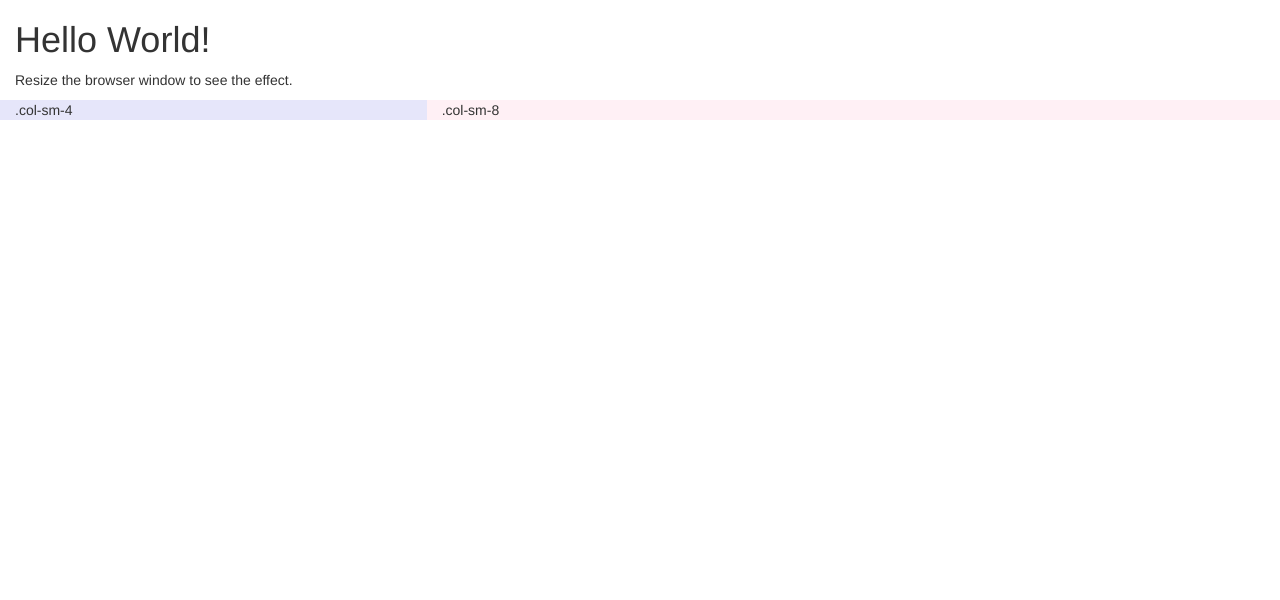
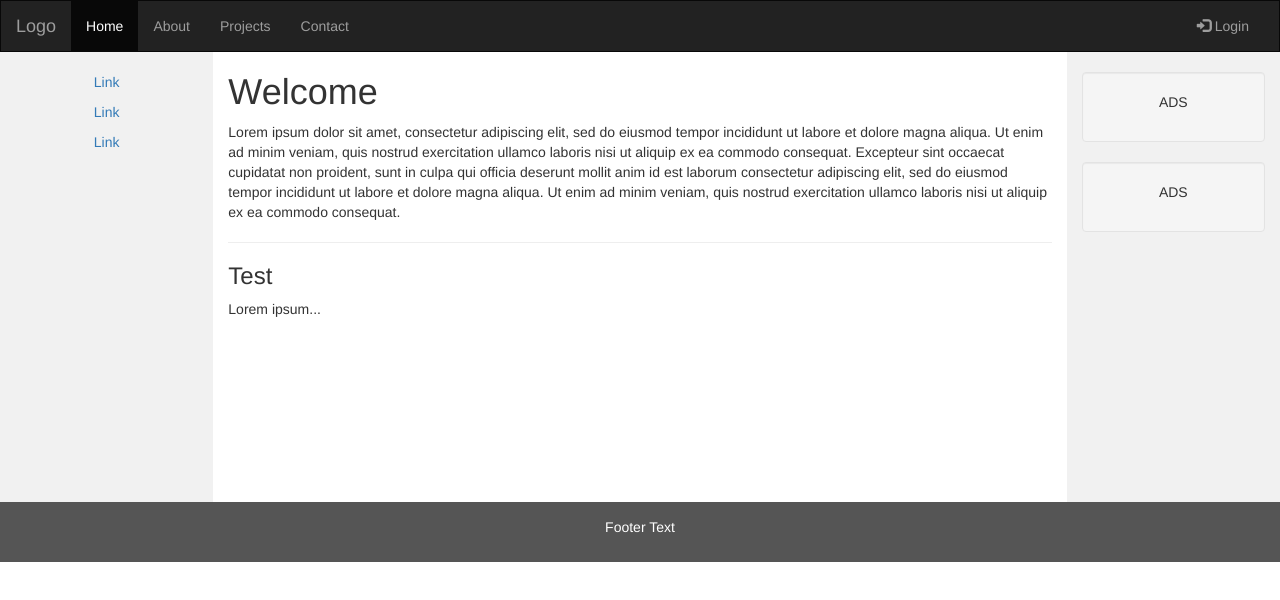
Before and after one commit to zipy124/ENGS102P-23, a plain HTML site: page index.html in a window 1280 px wide. Drawn offline with nearby package versions, Linux system fonts and the light colour scheme.

Commit message:
try template

```diff
--- a/index.html
+++ b/index.html
@@ -7,17 +7,94 @@
   <link rel="stylesheet" href="https://maxcdn.bootstrapcdn.com/bootstrap/3.3.7/css/bootstrap.min.css">
   <script src="https://ajax.googleapis.com/ajax/libs/jquery/3.2.1/jquery.min.js"></script>
   <script src="https://maxcdn.bootstrapcdn.com/bootstrap/3.3.7/js/bootstrap.min.js"></script>
+  <style>
+    /* Remove the navbar's default margin-bottom and rounded borders */
+    .navbar {
+      margin-bottom: 0;
+      border-radius: 0;
+    }
+
+    /* Set height of the grid so .sidenav can be 100% (adjust as needed) */
+    .row.content {height: 450px}
+
+    /* Set gray background color and 100% height */
+    .sidenav {
+      padding-top: 20px;
+      background-color: #f1f1f1;
+      height: 100%;
+    }
+
+    /* Set black background color, white text and some padding */
+    footer {
+      background-color: #555;
+      color: white;
+      padding: 15px;
+    }
+
+    /* On small screens, set height to 'auto' for sidenav and grid */
+    @media screen and (max-width: 767px) {
+      .sidenav {
+        height: auto;
+        padding: 15px;
+      }
+      .row.content {height:auto;}
+    }
+  </style>
 </head>
 <body>
 
-<div class="container-fluid">
-  <h1>Hello World!</h1>
-  <p>Resize the browser window to see the effect.</p>
-  <div class="row">
-    <div class="col-sm-4" style="background-color:lavender;">.col-sm-4</div>
-    <div class="col-sm-8" style="background-color:lavenderblush;">.col-sm-8</div>
+<nav class="navbar navbar-inverse">
+  <div class="container-fluid">
+    <div class="navbar-header">
+      <button type="button" class="navbar-toggle" data-toggle="collapse" data-target="#myNavbar">
+        <span class="icon-bar"></span>
+        <span class="icon-bar"></span>
+        <span class="icon-bar"></span>
+      </button>
+      <a class="navbar-brand" href="#">Logo</a>
+    </div>
+    <div class="collapse navbar-collapse" id="myNavbar">
+      <ul class="nav navbar-nav">
+        <li class="active"><a href="#">Home</a></li>
+        <li><a href="#">About</a></li>
+        <li><a href="#">Projects</a></li>
+        <li><a href="#">Contact</a></li>
+      </ul>
+      <ul class="nav navbar-nav navbar-right">
+        <li><a href="#"><span class="glyphicon glyphicon-log-in"></span> Login</a></li>
+      </ul>
+    </div>
+  </div>
+</nav>
+
+<div class="container-fluid text-center">
+  <div class="row content">
+    <div class="col-sm-2 sidenav">
+      <p><a href="#">Link</a></p>
+      <p><a href="#">Link</a></p>
+      <p><a href="#">Link</a></p>
+    </div>
+    <div class="col-sm-8 text-left">
+      <h1>Welcome</h1>
+      <p>Lorem ipsum dolor sit amet, consectetur adipiscing elit, sed do eiusmod tempor incididunt ut labore et dolore magna aliqua. Ut enim ad minim veniam, quis nostrud exercitation ullamco laboris nisi ut aliquip ex ea commodo consequat. Excepteur sint occaecat cupidatat non proident, sunt in culpa qui officia deserunt mollit anim id est laborum consectetur adipiscing elit, sed do eiusmod tempor incididunt ut labore et dolore magna aliqua. Ut enim ad minim veniam, quis nostrud exercitation ullamco laboris nisi ut aliquip ex ea commodo consequat.</p>
+      <hr>
+      <h3>Test</h3>
+      <p>Lorem ipsum...</p>
+    </div>
+    <div class="col-sm-2 sidenav">
+      <div class="well">
+        <p>ADS</p>
+      </div>
+      <div class="well">
+        <p>ADS</p>
+      </div>
+    </div>
   </div>
 </div>
 
+<footer class="container-fluid text-center">
+  <p>Footer Text</p>
+</footer>
+
 </body>
 </html>
```
